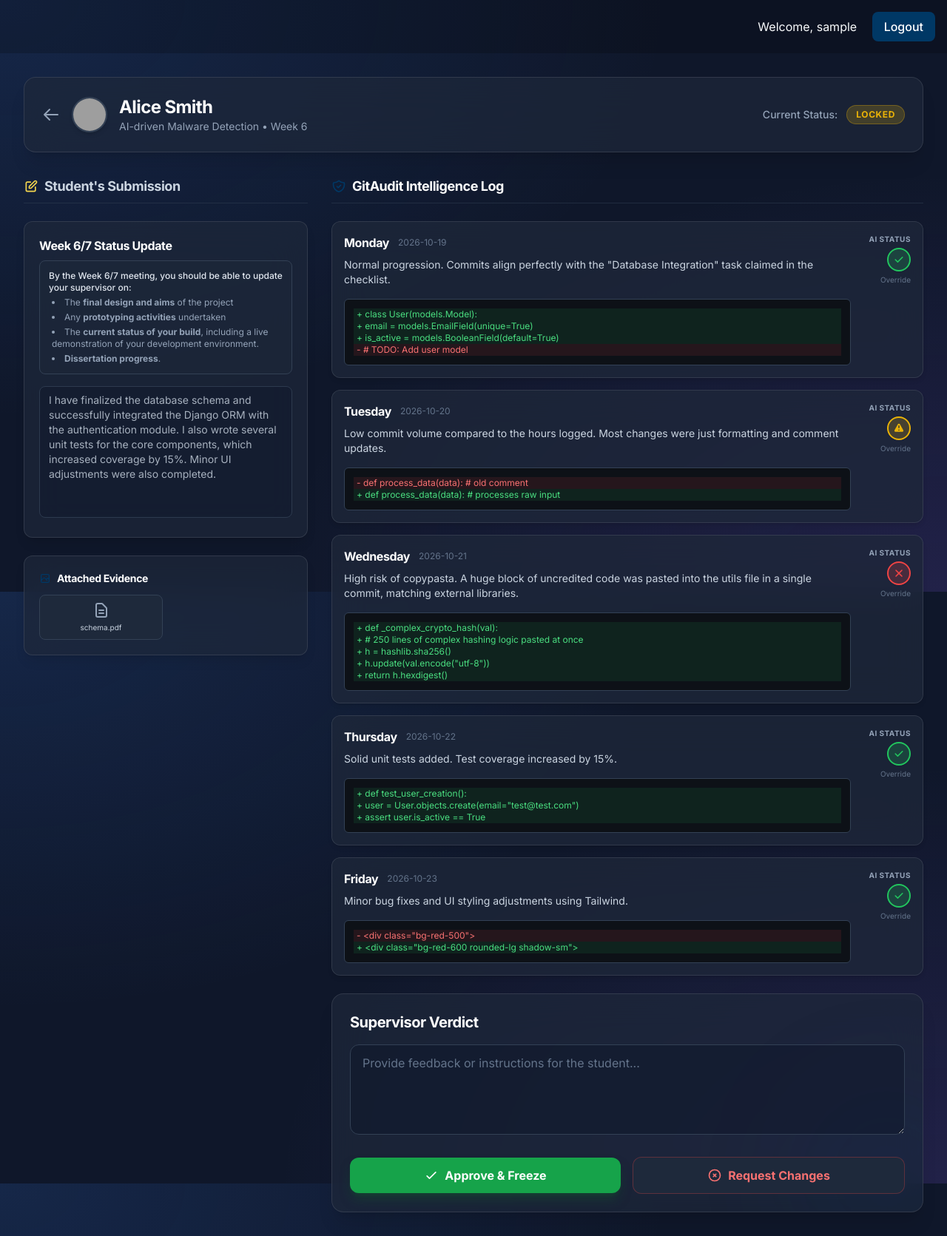
After one commit to kbzce745/gitaudit, a Django app: page /teacher/student/1/ in a window 1280 px wide. The commit adds this page. Shown: the whole page at 74% size. Run offline with Django 5.2, Linux system fonts and the light colour scheme; the visitor is signed in with stand-in values (Sample User, id 1); some libraries are stand-ins or nearby versions; grey boxes are pictures that could not be loaded.

Commit message:
A separate audit page has been created for students, with the addition of a function to manually change the status.

```diff
--- a/auditor/templates/auditor/teacher_dashboard.html
+++ b/auditor/templates/auditor/teacher_dashboard.html
@@ -74,11 +74,11 @@
 
                 <!-- Action Button -->
                 {% if student.status == 'Locked' %}
-                <a href="#" class="inline-flex items-center justify-center px-4 py-2 bg-gradient-to-r from-glasgow-blue to-glasgow-gold hover:from-glasgow-blueHover hover:to-yellow-400 text-white text-sm font-bold rounded-lg transition-all shadow-lg shadow-glasgow-blue/20">
+                <a href="{% url 'teacher_student_review' student.id %}" class="inline-flex items-center justify-center px-4 py-2 bg-gradient-to-r from-glasgow-blue to-glasgow-gold hover:from-glasgow-blueHover hover:to-yellow-400 text-white text-sm font-bold rounded-lg transition-all shadow-lg shadow-glasgow-blue/20">
                     Review Now
                 </a>
                 {% else %}
-                <a href="#" class="inline-flex items-center justify-center px-4 py-2 bg-slate-800 hover:bg-slate-700 text-slate-300 text-sm font-bold rounded-lg border border-slate-700 transition-colors">
+                <a href="{% url 'teacher_student_review' student.id %}" class="inline-flex items-center justify-center px-4 py-2 bg-slate-800 hover:bg-slate-700 text-slate-300 text-sm font-bold rounded-lg border border-slate-700 transition-colors">
                     View
                 </a>
                 {% endif %}
--- /dev/null
+++ b/auditor/templates/auditor/teacher_student_review.html
@@ -0,0 +1,264 @@
+{% extends 'auditor/base.html' %}
+{% load static %}
+
+{% block title %}Review {{ student.name }} | GitAudit{% endblock %}
+
+{% block content %}
+<div class="max-w-7xl mx-auto px-4 sm:px-6 lg:px-8 py-8 w-full">
+
+    <!-- Top Banner -->
+    <div class="mb-8 flex flex-col md:flex-row md:items-center justify-between bg-dark-panel backdrop-blur-xl border border-dark-border p-6 rounded-2xl shadow-xl">
+        <div class="flex items-center space-x-4">
+            <a href="{% url 'teacher_dashboard' %}" class="text-slate-400 hover:text-white transition-colors">
+                <svg class="w-6 h-6" fill="none" stroke="currentColor" viewBox="0 0 24 24"><path stroke-linecap="round" stroke-linejoin="round" stroke-width="2" d="M10 19l-7-7m0 0l7-7m-7 7h18"></path></svg>
+            </a>
+            <img src="{{ student.avatar }}" class="w-12 h-12 rounded-full border-2 border-slate-700 shadow-md">
+            <div>
+                <h1 class="text-2xl font-bold text-white">{{ student.name }}</h1>
+                <p class="text-sm text-slate-400">{{ student.project_title }} • Week {{ student.current_week }}</p>
+            </div>
+        </div>
+        <div class="mt-4 md:mt-0 flex items-center space-x-3">
+            <span class="text-sm font-medium text-slate-400">Current Status:</span>
+            <span class="px-3 py-1 rounded-full text-xs font-bold uppercase tracking-wider
+                {% if student.report_status == 'Draft' %}bg-slate-800 text-slate-400
+                {% elif student.report_status == 'Locked' %}bg-yellow-500/20 text-yellow-500 border border-yellow-500/30
+                {% else %}bg-green-500/20 text-green-400{% endif %}">
+                {{ student.report_status }}
+            </span>
+        </div>
+    </div>
+
+    <!-- Main Grid -->
+    <div class="grid grid-cols-1 lg:grid-cols-3 gap-8">
+
+        <!-- Left Column: Student Self-Report (1/3 Width) -->
+        <div class="space-y-6">
+            <h2 class="text-lg font-bold text-slate-300 flex items-center border-b border-slate-700/50 pb-2">
+                <svg class="w-5 h-5 mr-2 text-glasgow-gold" fill="none" stroke="currentColor" viewBox="0 0 24 24"><path stroke-linecap="round" stroke-linejoin="round" stroke-width="2" d="M11 5H6a2 2 0 00-2 2v11a2 2 0 002 2h11a2 2 0 002-2v-5m-1.414-9.414a2 2 0 112.828 2.828L11.828 15H9v-2.828l8.586-8.586z"></path></svg>
+                Student's Submission
+            </h2>
+
+            <div class="bg-dark-panel backdrop-blur-xl border border-dark-border rounded-xl p-5 shadow-lg">
+                <h3 class="font-bold text-white mb-2">{{ bi_weekly_data.title }}</h3>
+                <div class="mb-4 text-xs text-slate-400 bg-slate-800/50 p-3 rounded-lg border border-slate-700">
+                    <p class="font-medium text-slate-200 mb-1">{{ bi_weekly_data.intro }}</p>
+                    <ul class="list-disc list-inside space-y-1 ml-1">
+                        {% for item in bi_weekly_data.items %}
+                        <li>{{ item|safe }}</li>
+                        {% endfor %}
+                    </ul>
+                </div>
+
+                <textarea disabled
+                    class="w-full bg-slate-900/50 border border-slate-700 rounded-lg px-3 py-2 text-sm text-slate-300 resize-none opacity-80 cursor-not-allowed"
+                    rows="8">I have finalized the database schema and successfully integrated the Django ORM with the authentication module. I also wrote several unit tests for the core components, which increased coverage by 15%. Minor UI adjustments were also completed.</textarea>
+            </div>
+
+            <!-- Read-only Image Gallery -->
+            <div class="bg-dark-panel backdrop-blur-xl border border-dark-border rounded-xl p-5 shadow-lg">
+                <h3 class="text-sm font-bold text-white mb-3 flex items-center">
+                    <svg class="w-4 h-4 mr-2 text-glasgow-blue" fill="none" stroke="currentColor" viewBox="0 0 24 24"><path stroke-linecap="round" stroke-linejoin="round" stroke-width="2" d="M4 16l4.586-4.586a2 2 0 012.828 0L16 16m-2-2l1.586-1.586a2 2 0 012.828 0L20 14m-6-6h.01M6 20h12a2 2 0 002-2V6a2 2 0 00-2-2H6a2 2 0 00-2 2v12a2 2 0 002 2z"></path></svg>
+                    Attached Evidence
+                </h3>
+                <div class="grid grid-cols-2 gap-2">
+                    <div class="bg-slate-800 border border-slate-700 rounded-lg p-2 flex flex-col items-center justify-center cursor-pointer hover:bg-slate-700 transition">
+                        <svg class="w-6 h-6 text-slate-400 mb-1" fill="none" stroke="currentColor" viewBox="0 0 24 24"><path stroke-linecap="round" stroke-linejoin="round" stroke-width="2" d="M9 12h6m-6 4h6m2 5H7a2 2 0 01-2-2V5a2 2 0 012-2h5.586a1 1 0 01.707.293l5.414 5.414a1 1 0 01.293.707V19a2 2 0 01-2 2z"></path></svg>
+                        <span class="text-[10px] text-slate-300 truncate w-full text-center">schema.pdf</span>
+                    </div>
+                </div>
+            </div>
+        </div>
+
+        <!-- Right Column: AI Audit & Verdict (2/3 Width) -->
+        <div class="lg:col-span-2 space-y-6">
+            <h2 class="text-lg font-bold text-white flex items-center border-b border-slate-700/50 pb-2">
+                <svg class="w-5 h-5 mr-2 text-glasgow-blue" fill="none" stroke="currentColor" viewBox="0 0 24 24"><path stroke-linecap="round" stroke-linejoin="round" stroke-width="2" d="M9 12l2 2 4-4m5.618-4.016A11.955 11.955 0 0112 2.944a11.955 11.955 0 01-8.618 3.04A12.02 12.02 0 003 9c0 5.591 3.824 10.29 9 11.622 5.176-1.332 9-6.03 9-11.622 0-1.042-.133-2.052-.382-3.016z"></path></svg>
+                GitAudit Intelligence Log
+            </h2>
+
+            <!-- Daily Audit Logs -->
+            <div class="space-y-4">
+                {% for log in daily_audits %}
+                <div class="bg-dark-panel backdrop-blur-xl border border-dark-border rounded-xl shadow-md" data-day="{{ log.day }}">
+                    <div class="p-4 flex items-start justify-between bg-slate-800/20 rounded-xl">
+                        <div class="flex-1">
+                            <div class="flex items-center space-x-3 mb-2">
+                                <h3 class="text-md font-bold text-white">{{ log.day }}</h3>
+                                <span class="text-xs text-slate-500">{{ log.date }}</span>
+                            </div>
+                            <p class="text-sm text-slate-300 mb-4">{{ log.llm_summary }}</p>
+
+                            <!-- Git Diff Snippet -->
+                            <div class="bg-[#0d1117] border border-slate-700 rounded-md p-3 font-mono text-xs overflow-x-auto">
+                                {% for line in log.diff_snippet.splitlines %}
+                                    {% if line|first == '+' %}
+                                    <div class="text-green-400 bg-green-500/10 px-1">{{ line }}</div>
+                                    {% elif line|first == '-' %}
+                                    <div class="text-red-400 bg-red-500/10 px-1">{{ line }}</div>
+                                    {% else %}
+                                    <div class="text-slate-400 px-1">{{ line }}</div>
+                                    {% endif %}
+                                {% endfor %}
+                            </div>
+                        </div>
+
+                        <!-- Manual Status Override Module -->
+                        <div class="ml-6 flex flex-col items-end">
+                            <span class="text-[10px] font-bold text-slate-400 uppercase tracking-wider mb-1">AI Status</span>
+
+                            <!-- Status Dropdown Trigger -->
+                            <div class="relative inline-block text-left">
+                                <button type="button" class="status-btn inline-flex items-center justify-center w-8 h-8 rounded-full border-2 shadow-sm transition-all
+                                    {% if log.ai_status == 'green' %}border-green-500 bg-green-500/20 text-green-500 hover:bg-green-500/30
+                                    {% elif log.ai_status == 'yellow' %}border-yellow-500 bg-yellow-500/20 text-yellow-500 hover:bg-yellow-500/30
+                                    {% elif log.ai_status == 'red' %}border-red-500 bg-red-500/20 text-red-500 hover:bg-red-500/30
+                                    {% endif %}"
+                                    onclick="toggleDropdown('dropdown-{{ log.day }}')">
+                                    <svg class="w-4 h-4" fill="currentColor" viewBox="0 0 20 20">
+                                        {% if log.ai_status == 'green' %}
+                                        <path fill-rule="evenodd" d="M16.707 5.293a1 1 0 010 1.414l-8 8a1 1 0 01-1.414 0l-4-4a1 1 0 011.414-1.414L8 12.586l7.293-7.293a1 1 0 011.414 0z" clip-rule="evenodd"/>
+                                        {% elif log.ai_status == 'yellow' %}
+                                        <path fill-rule="evenodd" d="M8.257 3.099c.765-1.36 2.722-1.36 3.486 0l5.58 9.92c.75 1.334-.213 2.98-1.742 2.98H4.42c-1.53 0-2.493-1.646-1.743-2.98l5.58-9.92zM11 13a1 1 0 11-2 0 1 1 0 012 0zm-1-8a1 1 0 00-1 1v3a1 1 0 002 0V6a1 1 0 00-1-1z" clip-rule="evenodd"/>
+                                        {% elif log.ai_status == 'red' %}
+                                        <path fill-rule="evenodd" d="M4.293 4.293a1 1 0 011.414 0L10 8.586l4.293-4.293a1 1 0 111.414 1.414L11.414 10l4.293 4.293a1 1 0 01-1.414 1.414L10 11.414l-4.293 4.293a1 1 0 01-1.414-1.414L8.586 10 4.293 5.707a1 1 0 010-1.414z" clip-rule="evenodd"/>
+                                        {% endif %}
+                                    </svg>
+                                </button>
+
+                                <!-- Dropdown Menu -->
+                                <div id="dropdown-{{ log.day }}" class="hidden origin-top-right absolute right-0 mt-2 w-32 rounded-md shadow-lg bg-slate-800 ring-1 ring-black ring-opacity-5 focus:outline-none z-50">
+                                    <div class="py-1">
+                                        <a href="#" onclick="updateStatus('{{ log.day }}', 'green'); return false;" class="block px-4 py-2 text-sm text-green-400 hover:bg-slate-700">Set Normal</a>
+                                        <a href="#" onclick="updateStatus('{{ log.day }}', 'yellow'); return false;" class="block px-4 py-2 text-sm text-yellow-500 hover:bg-slate-700">Set Warning</a>
+                                        <a href="#" onclick="updateStatus('{{ log.day }}', 'red'); return false;" class="block px-4 py-2 text-sm text-red-500 hover:bg-slate-700">Set Critical</a>
+                                    </div>
+                                </div>
+                            </div>
+                            <span class="text-[10px] text-slate-500 mt-1 cursor-pointer hover:text-slate-300" onclick="toggleDropdown('dropdown-{{ log.day }}')">Override</span>
+                        </div>
+                    </div>
+                </div>
+                {% endfor %}
+            </div>
+
+            <!-- Verdict & Feedback Hub -->
+            <div class="bg-dark-panel backdrop-blur-xl border border-dark-border rounded-2xl p-6 shadow-xl relative overflow-hidden mt-8">
+                <!-- Decorative glow -->
+                <div class="absolute -right-20 -bottom-20 w-64 h-64 bg-glasgow-blue/10 rounded-full blur-3xl"></div>
+
+                <h3 class="text-xl font-bold text-white mb-4">Supervisor Verdict</h3>
+
+                <textarea class="w-full bg-slate-900/50 border border-slate-700 rounded-xl px-4 py-3 text-slate-200 placeholder-slate-500 focus:ring-2 focus:ring-glasgow-blue focus:border-transparent transition-all mb-6 relative z-10"
+                    rows="4" placeholder="Provide feedback or instructions for the student..."></textarea>
+
+                <div class="flex items-center space-x-4 relative z-10">
+                    <button class="flex-1 bg-green-600 hover:bg-green-500 text-white font-bold py-3 px-6 rounded-xl transition-colors shadow-lg shadow-green-900/50 flex justify-center items-center">
+                        <svg class="w-5 h-5 mr-2" fill="none" stroke="currentColor" viewBox="0 0 24 24"><path stroke-linecap="round" stroke-linejoin="round" stroke-width="2" d="M5 13l4 4L19 7"></path></svg>
+                        Approve & Freeze
+                    </button>
+                    <button class="flex-1 bg-slate-800 hover:bg-slate-700 text-red-400 font-bold py-3 px-6 rounded-xl border border-red-500/30 transition-colors flex justify-center items-center">
+                        <svg class="w-5 h-5 mr-2" fill="none" stroke="currentColor" viewBox="0 0 24 24"><path stroke-linecap="round" stroke-linejoin="round" stroke-width="2" d="M10 14l2-2m0 0l2-2m-2 2l-2-2m2 2l2 2m7-2a9 9 0 11-18 0 9 9 0 0118 0z"></path></svg>
+                        Request Changes
+                    </button>
+                </div>
+            </div>
+        </div>
+    </div>
+</div>
+
+<script>
+    // CSRF Token helper for AJAX
+    function getCookie(name) {
+        let cookieValue = null;
+        if (document.cookie && document.cookie !== '') {
+            const cookies = document.cookie.split(';');
+            for (let i = 0; i < cookies.length; i++) {
+                const cookie = cookies[i].trim();
+                if (cookie.substring(0, name.length + 1) === (name + '=')) {
+                    cookieValue = decodeURIComponent(cookie.substring(name.length + 1));
+                    break;
+                }
+            }
+        }
+        return cookieValue;
+    }
+
+    // Toggle dropdown visibility
+    function toggleDropdown(id) {
+        // Close all other dropdowns first
+        document.querySelectorAll('[id^="dropdown-"]').forEach(el => {
+            if (el.id !== id) el.classList.add('hidden');
+        });
+        const dropdown = document.getElementById(id);
+        dropdown.classList.toggle('hidden');
+    }
+
+    // Close dropdowns when clicking outside
+    document.addEventListener('click', function(event) {
+        if (!event.target.closest('.status-btn') && !event.target.closest('[id^="dropdown-"]')) {
+            document.querySelectorAll('[id^="dropdown-"]').forEach(el => {
+                el.classList.add('hidden');
+            });
+        }
+    });
+
+    // Handle AJAX status update
+    function updateStatus(day, newStatus) {
+        const studentId = "{{ student.id }}";
+        // Hide dropdown
+        document.getElementById(`dropdown-${day}`).classList.add('hidden');
+
+        // Visual feedback immediately (optimistic UI)
+        const container = document.querySelector(`[data-day="${day}"]`);
+        const btn = container.querySelector('.status-btn');
+        const iconSvg = container.querySelector('.status-btn svg');
+
+        // Remove old classes
+        btn.className = 'status-btn inline-flex items-center justify-center w-8 h-8 rounded-full border-2 shadow-sm transition-all';
+
+        // Add new classes and icon
+        if (newStatus === 'green') {
+            btn.classList.add('border-green-500', 'bg-green-500/20', 'text-green-500', 'hover:bg-green-500/30');
+            iconSvg.innerHTML = '<path fill-rule="evenodd" d="M16.707 5.293a1 1 0 010 1.414l-8 8a1 1 0 01-1.414 0l-4-4a1 1 0 011.414-1.414L8 12.586l7.293-7.293a1 1 0 011.414 0z" clip-rule="evenodd"/>';
+        } else if (newStatus === 'yellow') {
+            btn.classList.add('border-yellow-500', 'bg-yellow-500/20', 'text-yellow-500', 'hover:bg-yellow-500/30');
+            iconSvg.innerHTML = '<path fill-rule="evenodd" d="M8.257 3.099c.765-1.36 2.722-1.36 3.486 0l5.58 9.92c.75 1.334-.213 2.98-1.742 2.98H4.42c-1.53 0-2.493-1.646-1.743-2.98l5.58-9.92zM11 13a1 1 0 11-2 0 1 1 0 012 0zm-1-8a1 1 0 00-1 1v3a1 1 0 002 0V6a1 1 0 00-1-1z" clip-rule="evenodd"/>';
+        } else if (newStatus === 'red') {
+            btn.classList.add('border-red-500', 'bg-red-500/20', 'text-red-500', 'hover:bg-red-500/30');
+            iconSvg.innerHTML = '<path fill-rule="evenodd" d="M4.293 4.293a1 1 0 011.414 0L10 8.586l4.293-4.293a1 1 0 111.414 1.414L11.414 10l4.293 4.293a1 1 0 01-1.414 1.414L10 11.414l-4.293 4.293a1 1 0 01-1.414-1.414L8.586 10 4.293 5.707a1 1 0 010-1.414z" clip-rule="evenodd"/>';
+        }
+
+        // Add a temporary loading ring
+        btn.classList.add('ring-4', 'ring-white/20');
+
+        // Send POST request
+        fetch(`/teacher/student/${studentId}/`, {
+            method: 'POST',
+            headers: {
+                'Content-Type': 'application/json',
+                'X-CSRFToken': getCookie('csrftoken')
+            },
+            body: JSON.stringify({
+                day: day,
+                status: newStatus
+            })
+        })
+        .then(response => response.json())
+        .then(data => {
+            // Remove loading ring
+            setTimeout(() => btn.classList.remove('ring-4', 'ring-white/20'), 300);
+            if(data.success) {
+                console.log('Successfully saved override to DB');
+            } else {
+                console.error('Error saving:', data.error);
+                alert("Failed to save status override to database.");
+            }
+        })
+        .catch((error) => {
+            console.error('Error:', error);
+            btn.classList.remove('ring-4', 'ring-white/20');
+        });
+    }
+</script>
+{% endblock %}
--- a/auditor/urls.py
+++ b/auditor/urls.py
@@ -6,4 +6,5 @@ urlpatterns = [
     path('logout/', views.logout_view, name='logout'),
     path('student/', views.student_dashboard, name='student_dashboard'),
     path('teacher/', views.teacher_dashboard, name='teacher_dashboard'),
+    path('teacher/student/<int:student_id>/', views.teacher_student_review, name='teacher_student_review'),
 ]
--- a/auditor/views.py
+++ b/auditor/views.py
@@ -162,3 +162,87 @@ def teacher_dashboard(request):
         'students': students
     }
     return render(request, 'auditor/teacher_dashboard.html', context)
+
+@login_required
+def teacher_student_review(request, student_id):
+    if request.method == 'POST':
+        # Simulate saving the manual status override to the database
+        import json
+        from django.http import JsonResponse
+        try:
+            data = json.loads(request.body)
+            day = data.get('day')
+            new_status = data.get('status')
+            # Here we would update the database record for this student and day
+            print(f"Database Updated: Student {student_id}, Day {day}, New Status: {new_status}")
+            return JsonResponse({'success': True, 'message': 'Status successfully updated in database.'})
+        except Exception as e:
+            return JsonResponse({'success': False, 'error': str(e)}, status=400)
+
+    # Mock data for the student
+    student_info = {
+        'id': student_id,
+        'name': 'Alice Smith',
+        'avatar': 'https://ui-avatars.com/api/?name=Alice+Smith&background=003865&color=fff',
+        'project_title': 'AI-driven Malware Detection',
+        'current_week': 6,
+        'report_status': 'Locked',
+    }
+
+    # Re-use the bi-weekly data structure for the left panel
+    bi_weekly_data = {
+        'title': 'Week 6/7 Status Update',
+        'intro': 'By the Week 6/7 meeting, you should be able to update your supervisor on:',
+        'items': [
+            'The <strong>final design and aims</strong> of the project',
+            'Any <strong>prototyping activities</strong> undertaken',
+            'The <strong>current status of your build</strong>, including a live demonstration of your development environment.',
+            '<strong>Dissertation progress</strong>.'
+        ]
+    }
+
+    # Daily Audit Logs (Mon-Fri) for the right panel
+    daily_audits = [
+        {
+            'day': 'Monday',
+            'date': '2026-10-19',
+            'ai_status': 'green',
+            'llm_summary': 'Normal progression. Commits align perfectly with the "Database Integration" task claimed in the checklist.',
+            'diff_snippet': '+ class User(models.Model):\n+     email = models.EmailField(unique=True)\n+     is_active = models.BooleanField(default=True)\n- # TODO: Add user model'
+        },
+        {
+            'day': 'Tuesday',
+            'date': '2026-10-20',
+            'ai_status': 'yellow',
+            'llm_summary': 'Low commit volume compared to the hours logged. Most changes were just formatting and comment updates.',
+            'diff_snippet': '- def process_data(data): # old comment\n+ def process_data(data): # processes raw input'
+        },
+        {
+            'day': 'Wednesday',
+            'date': '2026-10-21',
+            'ai_status': 'red',
+            'llm_summary': 'High risk of copypasta. A huge block of uncredited code was pasted into the utils file in a single commit, matching external libraries.',
+            'diff_snippet': '+ def _complex_crypto_hash(val):\n+     # 250 lines of complex hashing logic pasted at once\n+     h = hashlib.sha256()\n+     h.update(val.encode("utf-8"))\n+     return h.hexdigest()'
+        },
+        {
+            'day': 'Thursday',
+            'date': '2026-10-22',
+            'ai_status': 'green',
+            'llm_summary': 'Solid unit tests added. Test coverage increased by 15%.',
+            'diff_snippet': '+ def test_user_creation():\n+     user = User.objects.create(email="test@test.com")\n+     assert user.is_active == True'
+        },
+        {
+            'day': 'Friday',
+            'date': '2026-10-23',
+            'ai_status': 'green',
+            'llm_summary': 'Minor bug fixes and UI styling adjustments using Tailwind.',
+            'diff_snippet': '- <div class="bg-red-500">\n+ <div class="bg-red-600 rounded-lg shadow-sm">'
+        }
+    ]
+
+    context = {
+        'student': student_info,
+        'bi_weekly_data': bi_weekly_data,
+        'daily_audits': daily_audits,
+    }
+    return render(request, 'auditor/teacher_student_review.html', context)
```
